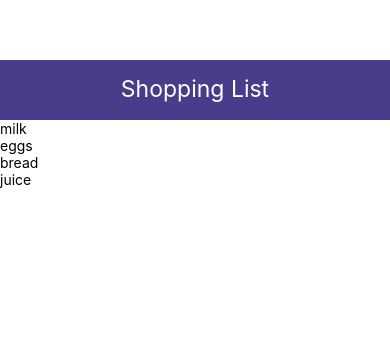
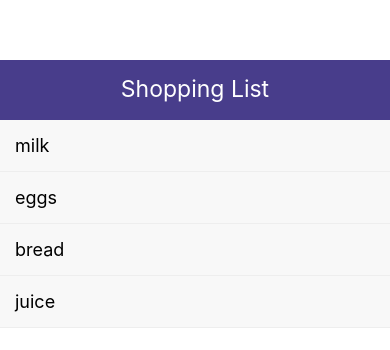
Before and after one commit to DanielleInkster/ShoppingList, a React Native app: screen / in a window 390 px wide. Shown: the top 350 px of the page. Built offline with nearby package versions, Linux system fonts and the light colour scheme.

Commit message:
Styled ListItem

```diff
--- a/components/ListItem.js
+++ b/components/ListItem.js
@@ -14,7 +14,20 @@ const ListItem = ({item}) => {
 }
 
 const styles = StyleSheet.create({
-
+    listItem:{
+        padding: 15,
+        backgroundColor: '#f8f8f8',
+        borderBottomWidth: 1,
+        borderColor: '#eee',
+    },
+    listItemView:{
+        flexDirection: 'row',
+        justifyContent: 'space-between',
+        alignItems: 'center',
+    },
+    text:{
+        fontSize: 18,
+    }
 })
 
 export default ListItem
```
